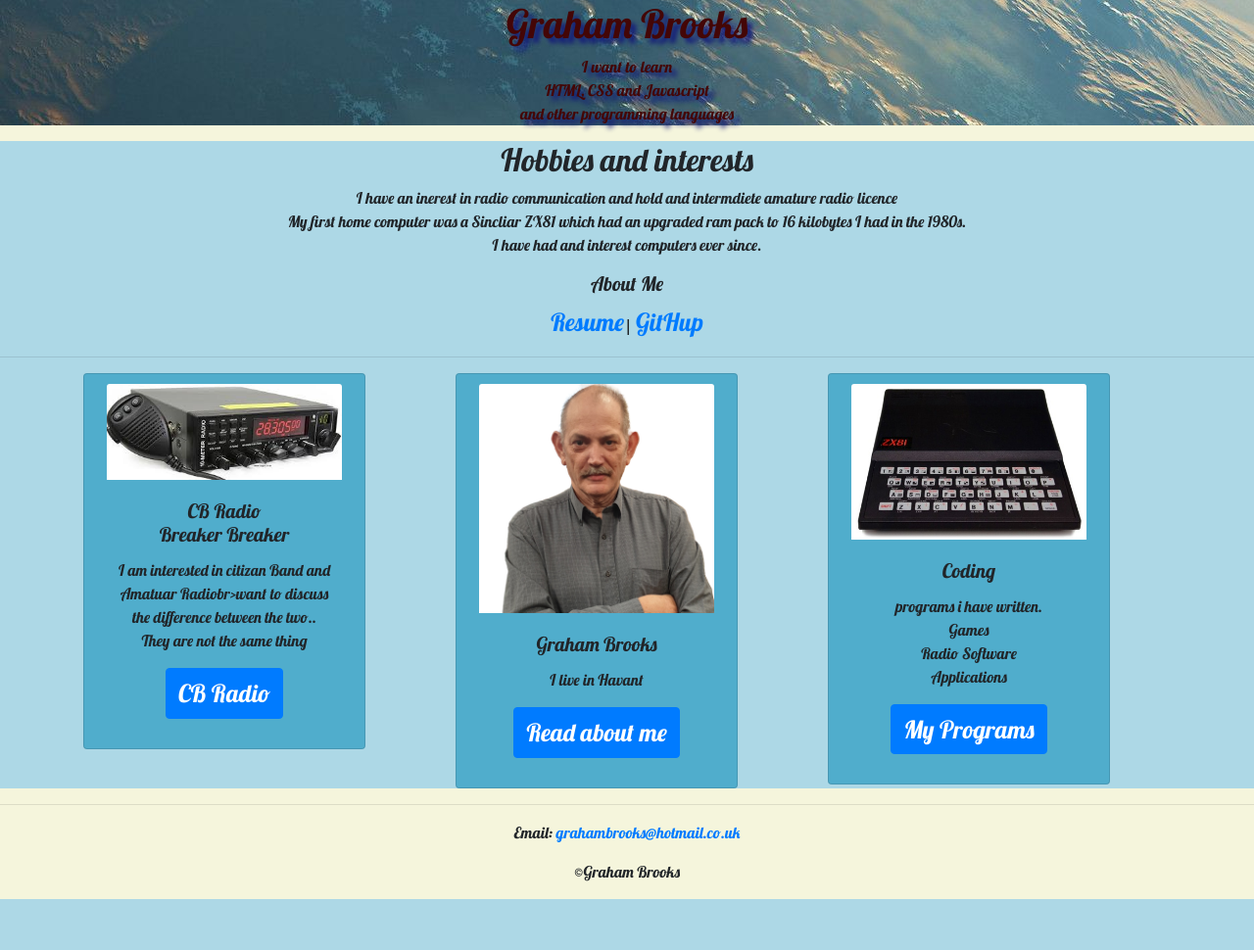
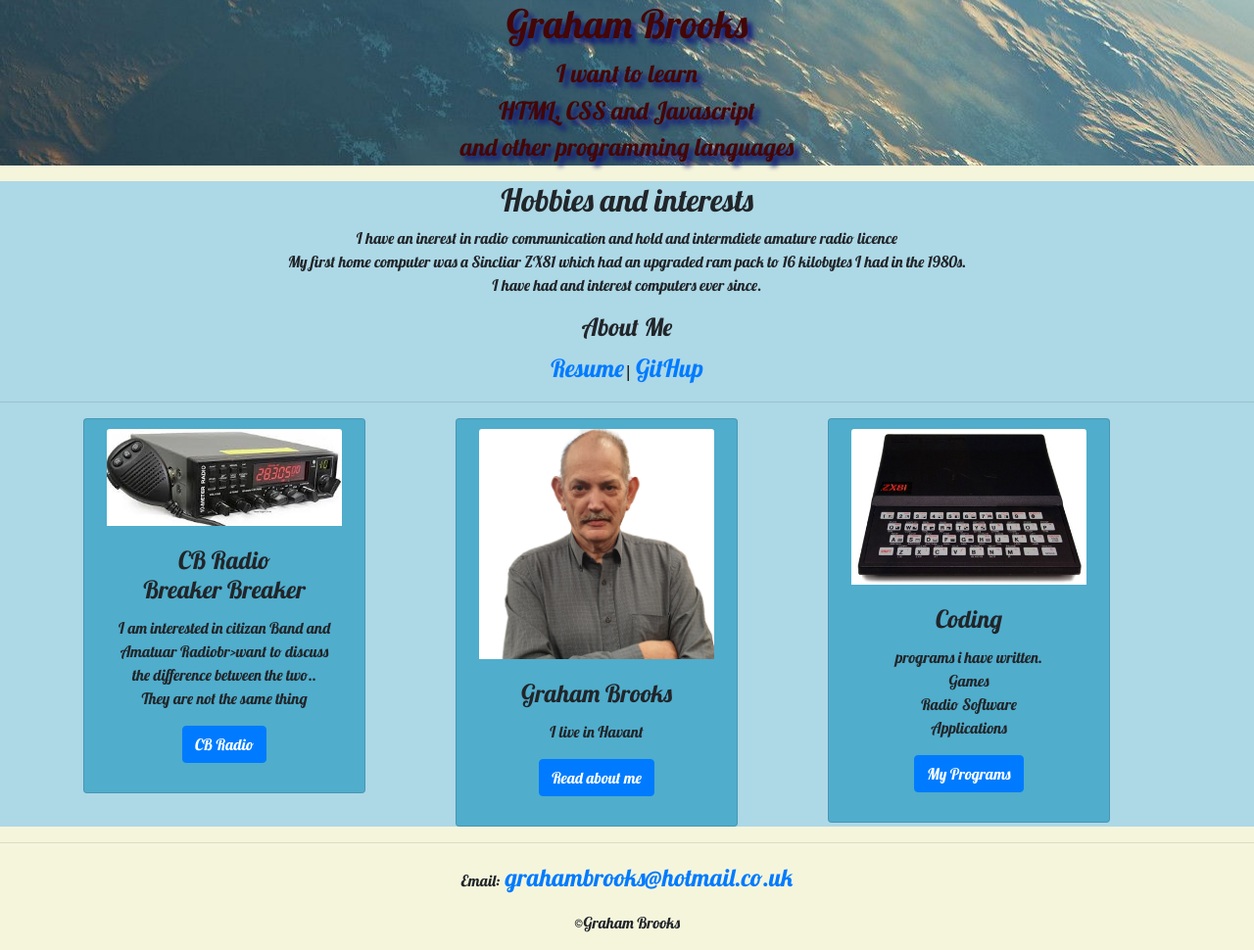
Before and after one commit to grbrooks/my-cvprofile, a PHP site: page / in a window 1280 px wide. Shown: the whole page at 98% size. Before the commit the page ends 918 px from the top, so only its background shows below. Run offline with PHP 8.4, Linux system fonts and the light colour scheme.

Commit message:
--- Auto-Git Commit ---

```diff
--- a/css/styles.css
+++ b/css/styles.css
@@ -19,7 +19,7 @@ Body {
 }
 
 
-.jumbotron-fluid a{
+.jumbotron-fluid h5, a{
     text-decoration: none;
 text-align: center;
 font-size: 25px;
```
